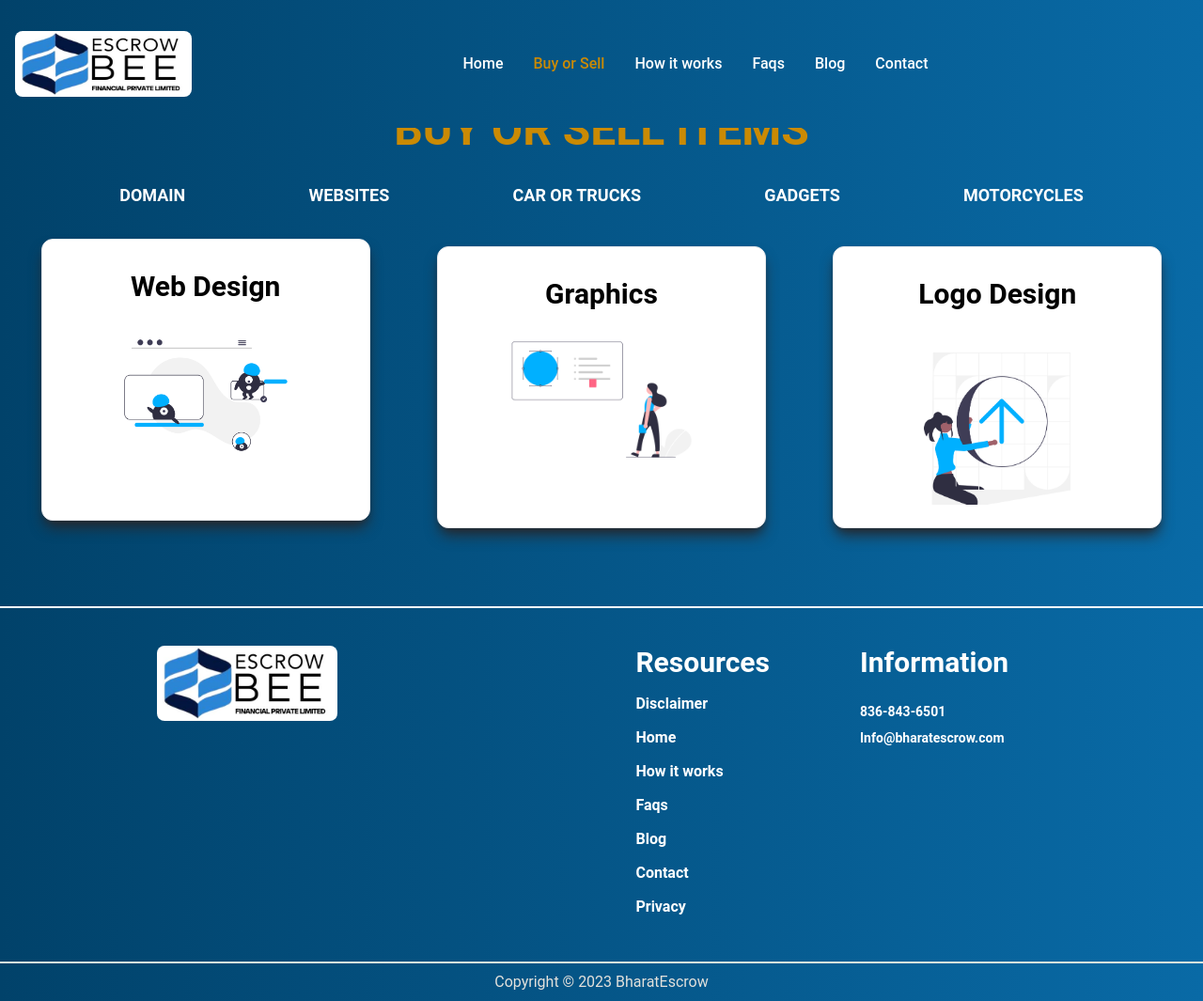
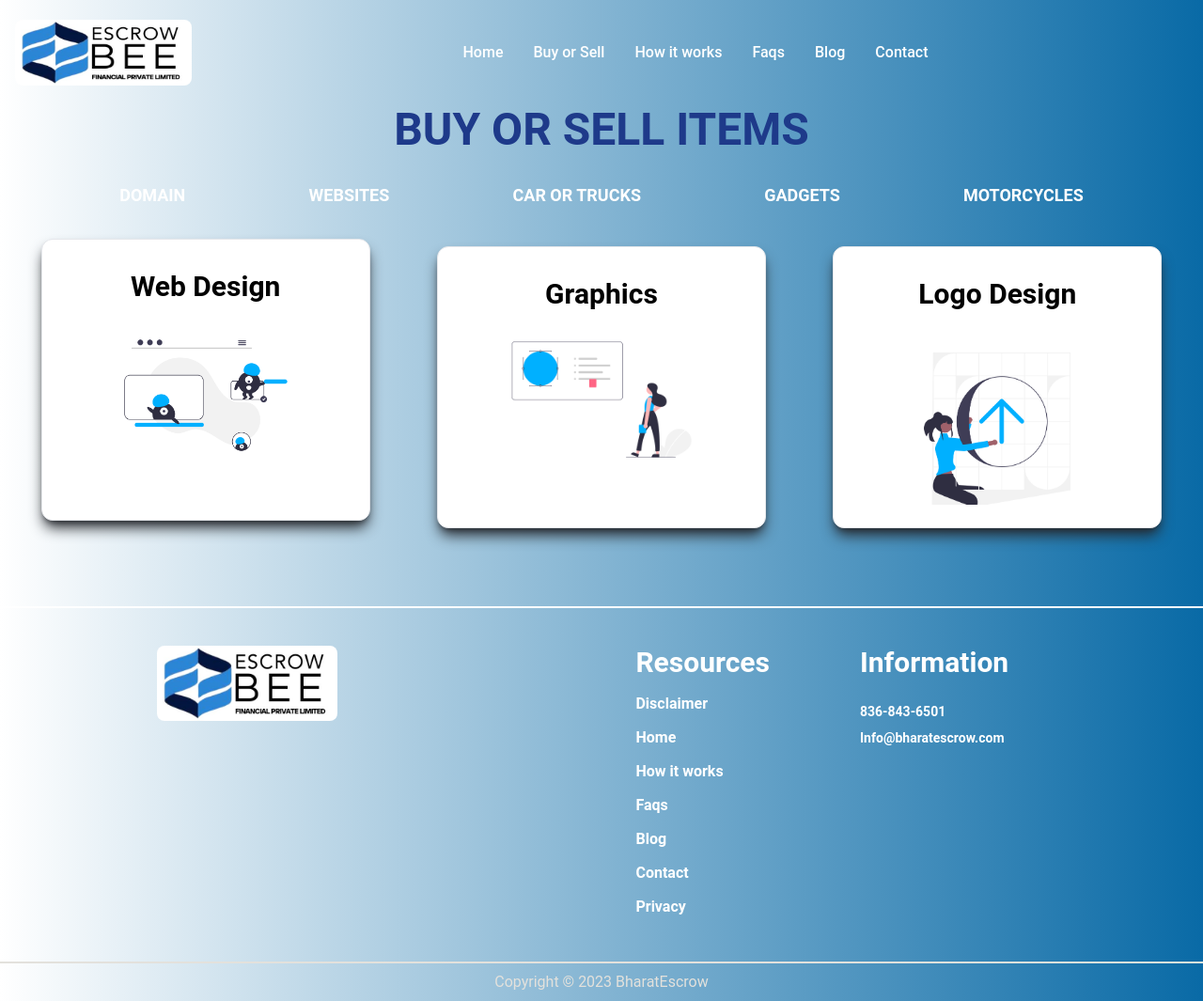
Before and after one commit to amankumar2k15/BharatEscrow, a React (Create React App) app: page /buy-sell in a window 1280 px wide. Shown: the whole page at 94% size. Built offline with nearby package versions, Linux system fonts and the light colour scheme.

Commit message:
changes in theme

```diff
--- a/src/components/Footer.js
+++ b/src/components/Footer.js
@@ -36,11 +36,9 @@ const Footer = () => {
     ]
 
 
-    const optionList = ["English", "Thai", "Myanmar", "Arabic"]
-
     return (
         <section className='footer max-[380px]' >
-            <div className='flex justify-around border-b-2 border-[#e3e1dc] flex-col md:flex-row flex-wrap gap-4 p-4 md:p-10 mx-auto bg-gradient-to-r from-[#01426a] to-[#096aa6]'>
+            <div className='flex justify-around border-b-2 border-[#e3e1dc] flex-col md:flex-row flex-wrap gap-4 p-4 md:p-10 mx-auto bg-gradient-to-r from-[#fff] to-[#096aa6]'>
 
                 {/* left  */}
                 <div className="flex pt-6 sm:pt-0 w-[200px] h-[80px] ">
@@ -76,7 +74,7 @@ const Footer = () => {
                 </div>
 
             </div>
-            <div className='bg-gradient-to-r from-[#01426a] to-[#096aa6] text-[#e3e1dc] py-2 text-center '>
+            <div className='bg-gradient-to-r from-[#fff] to-[#096aa6] text-[#e3e1dc] py-2 text-center '>
                 Copyright &copy; 2023 BharatEscrow
             </div>
         </section>
--- a/src/components/Navbar.js
+++ b/src/components/Navbar.js
@@ -54,8 +54,8 @@ const Navbar = () => {
     }, []);
 
     return (
-        <section className='navbar '>
-            <nav className=" fixed top-0  left-0 right-0  border-gray-200 dark:bg-white-900 border-none py-3 z-50 bg-gradient-to-r from-[#01426a] to-[#096aa6]">
+        <section className='navbar'>
+            <nav className=" fixed top-0  left-0 right-0  border-gray-200 dark:bg-white-900 border-none py-0 z-50 bg-gradient-to-r from-[#fff] to-[#096aa6]">
                 <div className="container justify-between flex flex-wrap items-center sm:justify-between mx-auto p-4">
                     <div className="flex items-center w-[200px] h-[80px]">
                         <img
@@ -88,7 +88,7 @@ const Navbar = () => {
                             <li>
                                 <Link
                                     to="/"
-                                    className={`${currentPath === "/" ? "text-yellow-600" : currentPath === "/buy-sell" ? "text-white" : "text-white"} block py-2 pl-3 pr-4 hover:bg-black  md:hover:bg-transparent  text-[16px] rounded md:bg-transparent  md:p-0 `}
+                                    className={`${currentPath === "/" ? "text-blue-900" : currentPath === "/buy-sell" ? "text-white" : "text-white"} block py-2 pl-3 pr-4 hover:bg-black  md:hover:bg-transparent  text-[16px] rounded md:bg-transparent  md:p-0 `}
                                     aria-current="page"
                                     onClick={() => setHide(!hide)}
                                 >
@@ -100,7 +100,7 @@ const Navbar = () => {
                                 Object.values(menuItem).map((item, index) => (
                                     <li
                                         onClick={() => setHide(!hide)}
-                                        className={` ${currentPath === item.to ? "text-yellow-600" : "text-white"} block py-2 pl-3 pr-4 text-white text-[16px] rounded hover:text-yellow-600 md:hover:bg-transparent  md:p-0  md:dark:hover:text-yellow-600 hover:bg-black dark:hover:text-yellow-600 md:dark:hover:bg-transparent dark:border-gray-700" `}
+                                        className={` ${currentPath === item.to ? "text-blue-900" : "text-white"} block py-2 pl-3 pr-4 text-white text-[16px] rounded hover:text-blue-900 md:hover:bg-transparent  md:p-0  md:dark:hover:text-yellow-600 hover:bg-black dark:hover:text-yellow-600 md:dark:hover:bg-transparent dark:border-gray-700" `}
                                         key={index}>
                                         <Link to={item.to}>{item.text}</Link>
                                     </li>
--- a/src/pages/BuySell.js
+++ b/src/pages/BuySell.js
@@ -23,28 +23,28 @@ const BuySell = () => {
     return (
         <>
             <section className='buySell border-y-2 border-white'>
-                <div className=' flex pt-28 pb-[83px] bg-gradient-to-r row from-[rgb(1,66,106)] to-[#096aa6]  font-roboto flex-col gap-5 px-2 ' >
-                    <div className='font-bold text-3xl sm:text-4xl md:text-5xl mt-8 sm:mt-0 w-full text-center text-yellow-600'>
+                <div className=' flex pt-28 pb-[83px] bg-gradient-to-r row from-[#fff] to-[#096aa6]  font-roboto flex-col gap-5 px-2 ' >
+                    <div className='font-bold text-3xl sm:text-4xl md:text-5xl mt-8 sm:mt-0 w-full text-center text-blue-900'>
                         BUY OR SELL ITEMS
                     </div>
-                    <ul className=' uppercase font-bold text-sm sm:text-md md:text-lg w-full text-center leading-tight text-yellow-600 flex justify-evenly flex-wrap'>
-                        <li className='inline-block text-white transition-all duration-150 ease-in-out  hover:text-yellow-600  cursor-pointer py-3 px-3 '
+                    <ul className=' uppercase font-bold text-sm sm:text-md md:text-lg w-full text-center leading-tight text-blue-900 flex justify-evenly flex-wrap'>
+                        <li className='inline-block text-white transition-all duration-150 ease-in-out  hover:text-blue-900  cursor-pointer py-3 px-3 '
                             onClick={() => setSelectCategory("domain")}>
                             Domain
                         </li>
-                        <li className=' inline-block text-white transition-all duration-150 ease-in-out  hover:text-yellow-600  cursor-pointer py-3 px-3 '
+                        <li className=' inline-block text-white transition-all duration-150 ease-in-out  hover:text-blue-900  cursor-pointer py-3 px-3 '
                             onClick={() => setSelectCategory("websites")}>
                             Websites
                         </li>
-                        <li className='inline-block text-white transition-all duration-150 ease-in-out  hover:text-yellow-600  cursor-pointer py-3 px-3 '
+                        <li className='inline-block text-white transition-all duration-150 ease-in-out  hover:text-blue-900  cursor-pointer py-3 px-3 '
                             onClick={() => setSelectCategory("carOrTrucks")}>
                             Car or Trucks
                         </li>
-                        <li className='inline-block text-white transition-all duration-150 ease-in-out  hover:text-yellow-600  cursor-pointer py-3 px-3'
+                        <li className='inline-block text-white transition-all duration-150 ease-in-out  hover:text-blue-900  cursor-pointer py-3 px-3'
                             onClick={() => setSelectCategory("gadgets")}>
                             Gadgets
                         </li>
-                        <li className='inline-block text-white transition-all duration-150 ease-in-out  hover:text-yellow-600  cursor-pointer py-3 px-3'
+                        <li className='inline-block text-white transition-all duration-150 ease-in-out  hover:text-blue-900  cursor-pointer py-3 px-3'
                             onClick={() => setSelectCategory("motorcycles")}>
                             Motorcycles
                         </li>
```
